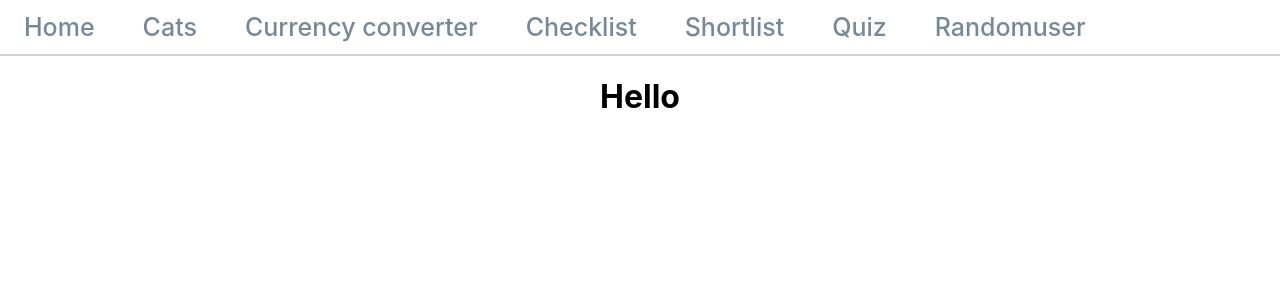
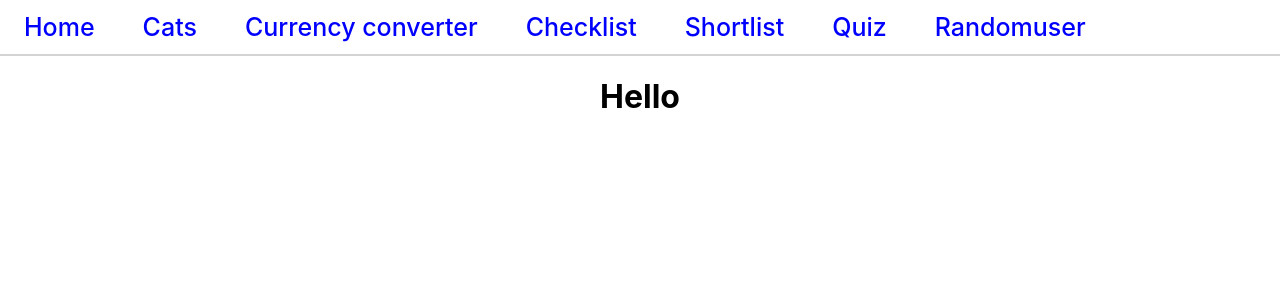
Before and after one commit to Yana-Yeg/react-examples, a React (Create React App) app: page / in a window 1280 px wide. Shown: the top 300 px of the page. Built offline with nearby package versions, Linux system fonts and the light colour scheme; the HTML template or start-up script is replaced by a standard one.

Commit message:
style for links

```diff
--- a/src/App.css
+++ b/src/App.css
@@ -2,16 +2,6 @@
   text-align: center;
 }
 
-.App-logo {
-  height: 40vmin;
-  pointer-events: none;
-}
-
-@media (prefers-reduced-motion: no-preference) {
-  .App-logo {
-    animation: App-logo-spin infinite 20s linear;
-  }
-}
 
 .App-header {
   background-color: #282c34;
@@ -28,11 +18,20 @@
   color: #61dafb;
 }
 
-@keyframes App-logo-spin {
-  from {
-    transform: rotate(0deg);
-  }
-  to {
-    transform: rotate(360deg);
-  }
+.link {
+  color: blue
 }
+.link:active {
+  color: red;
+
+}
+
+/* .activeLink{
+  text-decoration: none;
+    color: pink;
+    font-family: "Abril Fatface";
+    font-style: normal;
+    font-weight: 400;
+    font-size: 20px;
+    line-height: 27px;
+} */
```
